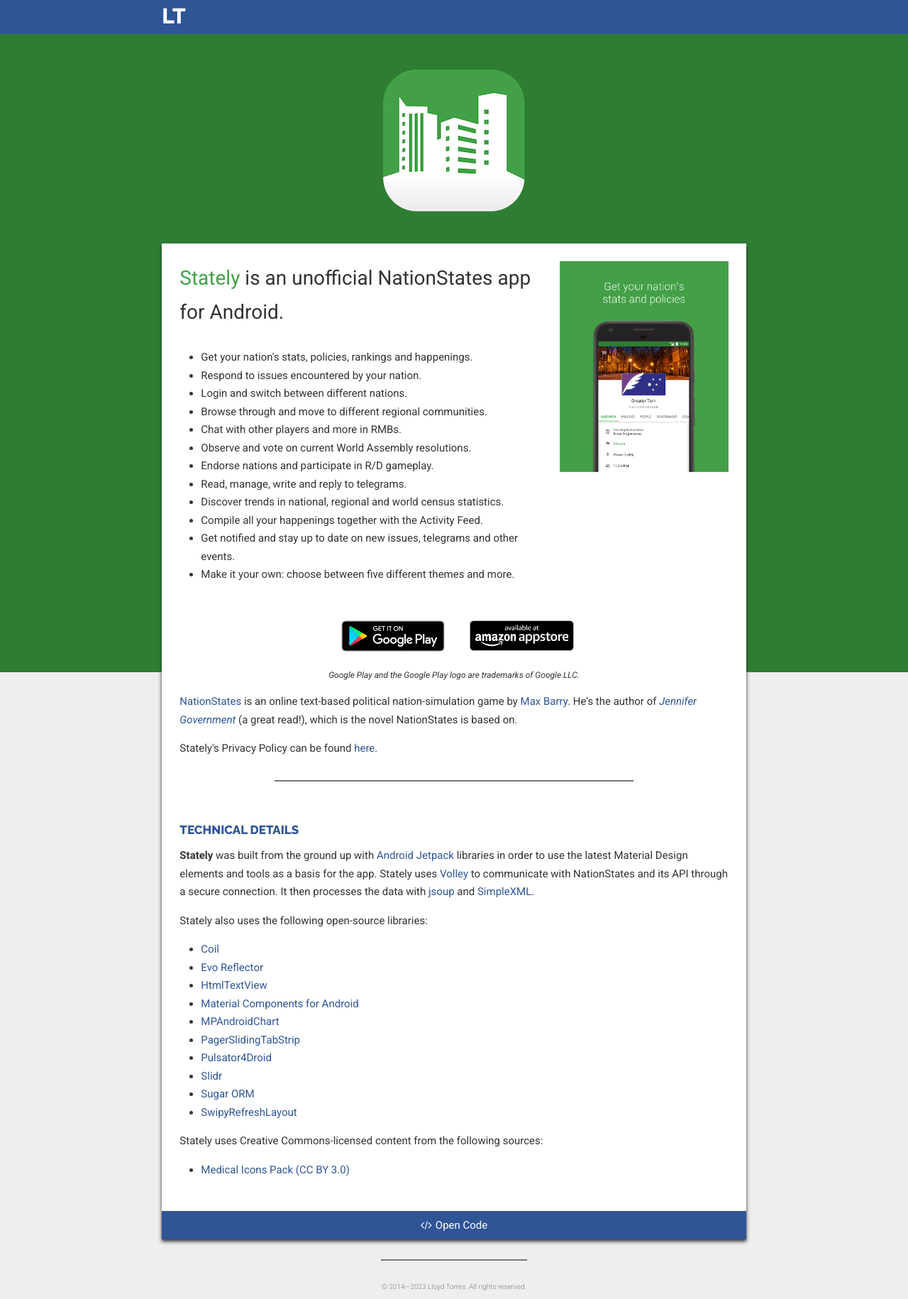
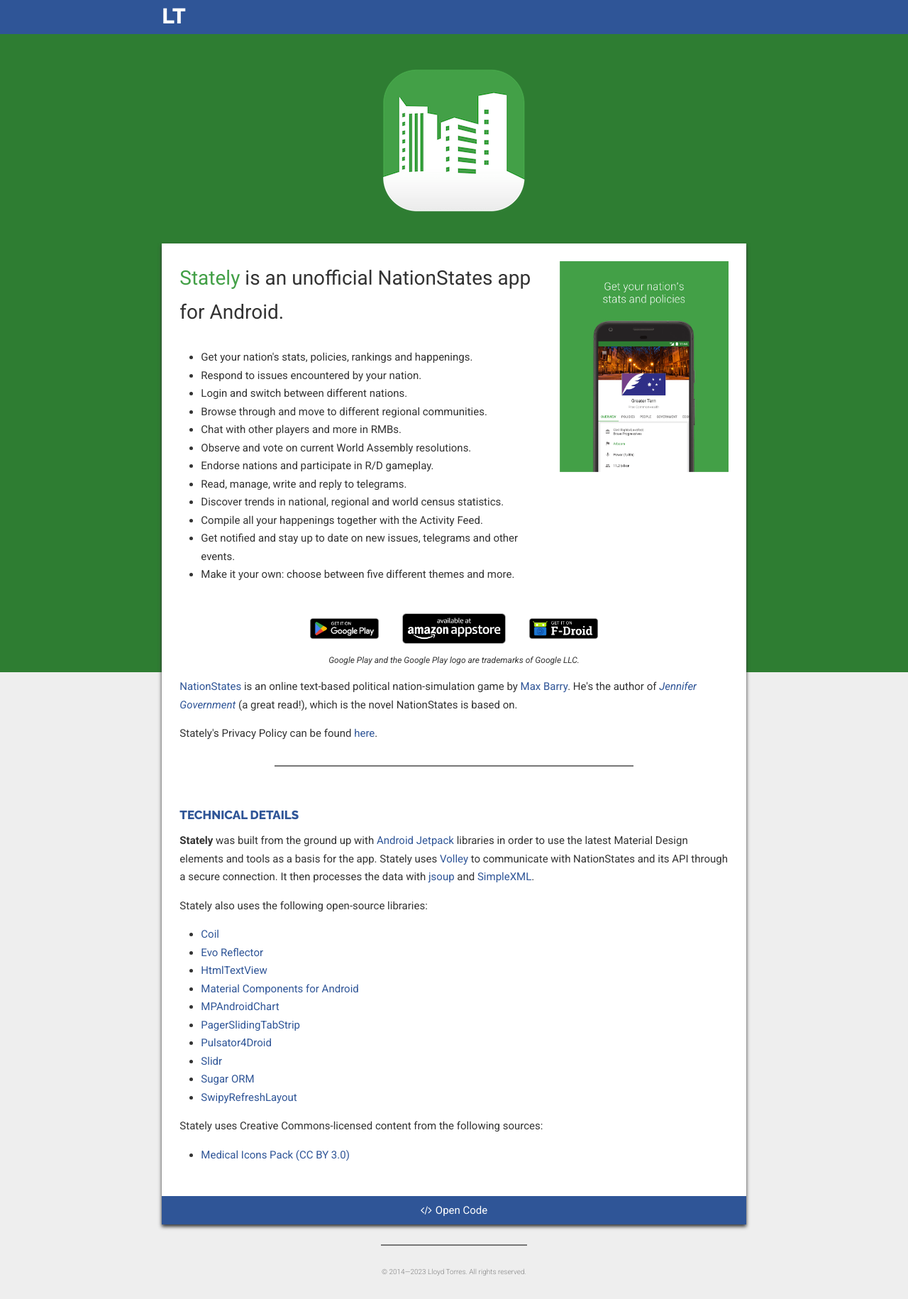
Before and after one commit to lloydtorres/lloydtorres.github.io, a Jekyll site: the page built from projects/stately.md, in a window 1280 px wide. Shown: the whole page at 71% size. Built offline with Jekyll 4.4.1, drawn with Linux system fonts in a browser that asks for light colours; after the commit the page ends 1809 px from its top, so only the background shows below that.

Commit message:
Update Google Play badge and add F-Droid badge to Stately

```diff
--- a/_sass/_layout.scss
+++ b/_sass/_layout.scss
@@ -1232,10 +1232,6 @@
     border: 1px solid white;
 }
 
-.market-badges-google {
-    height: 66px;
-}
-
 .market-disclaimer {
     font-size: 12px;
     font-family: 'Roboto', sans-serif;
--- a/projects/stately.md
+++ b/projects/stately.md
@@ -68,7 +68,7 @@
 </div>
 
 <div class="col-center paddup">
-    <a href="https://play.google.com/store/apps/details?id=com.lloydtorres.stately"><img src="/images/icons/ps_badge.png" class="market-badges-large market-badges-google"/></a> <a href="http://www.amazon.com/gp/product/B01E4R7T1C/ref=mas_pm_stately_for_nationstates"><img src="/images/icons/amazon_badge.png" class="market-badges-large"/></a>
+    <a href="https://play.google.com/store/apps/details?id=com.lloydtorres.stately"><img src="/images/icons/google-play-badge.png" class="market-badges-large"/></a> <a href="http://www.amazon.com/gp/product/B01E4R7T1C/ref=mas_pm_stately_for_nationstates"><img src="/images/icons/amazon_badge.png" class="market-badges-large"/></a> <a href="https://f-droid.org/packages/com.lloydtorres.stately/"><img src="/images/icons/fdroid-badge.png" class="market-badges-large"/></a>
 
     <p class="market-disclaimer pushdown">Google Play and the Google Play logo are trademarks of Google LLC.</p>
 </div>
@@ -86,7 +86,7 @@
 <p>Stately also uses the following open-source libraries:</p>
 
 <ul>
-    <li><a href="https://github.com/coil-kt/coil">Coil</a></li>
+    <li><a href="https://github.com/coil-kt/coilgoogle-play-badge.png">Coil</a></li>
     <li><a href="https://github.com/atteo/evo-inflector">Evo Reflector</a></li>
     <li><a href="https://github.com/SufficientlySecure/html-textview">HtmlTextView</a></li>
     <li><a href="https://github.com/material-components/material-components-android">Material Components for Android</a></li>
```
Also changed, not shown: images/icons/fdroid-badge.png (added), images/icons/google-play-badge.png (added), images/icons/ps_badge.png (deleted).
